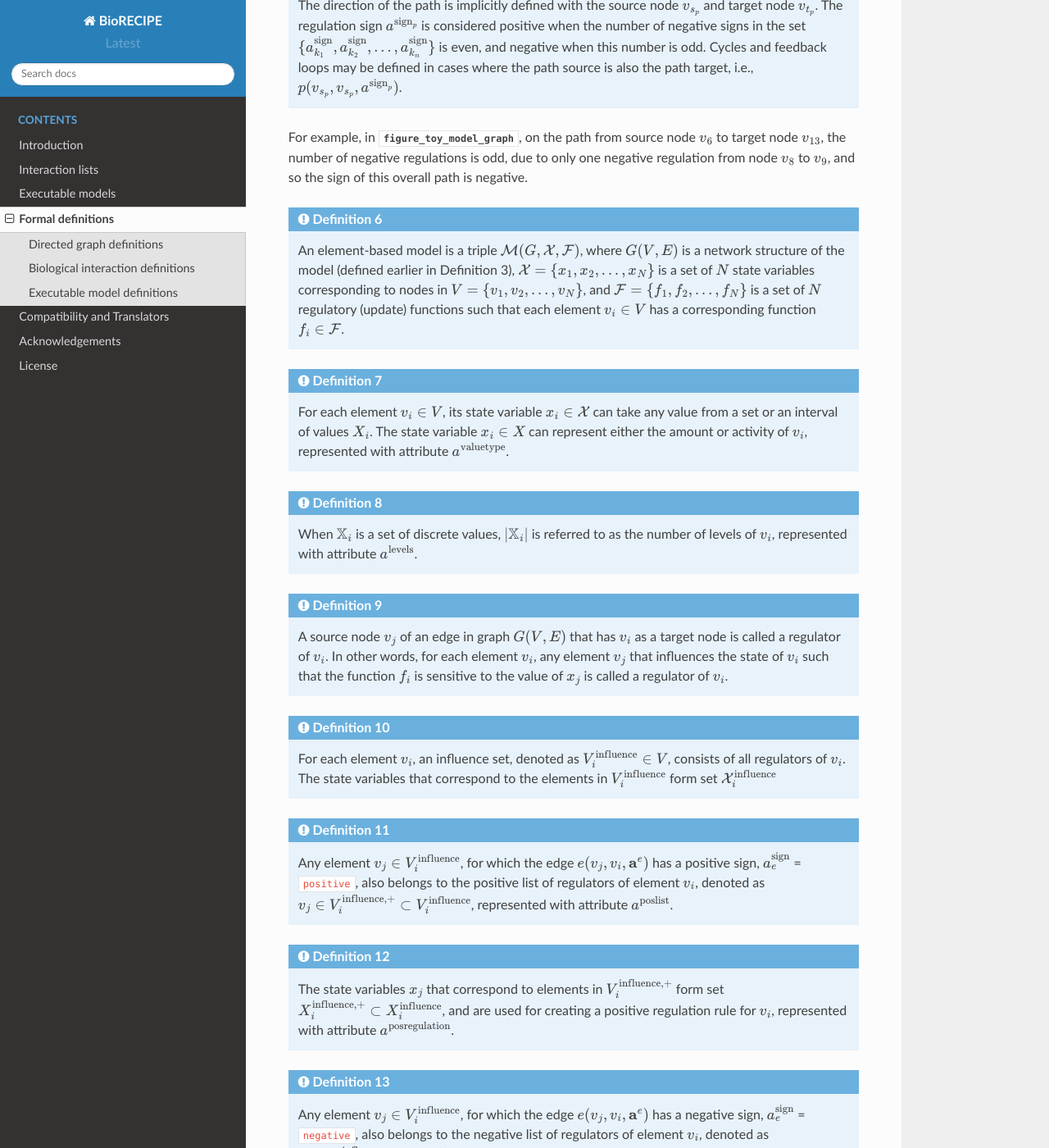
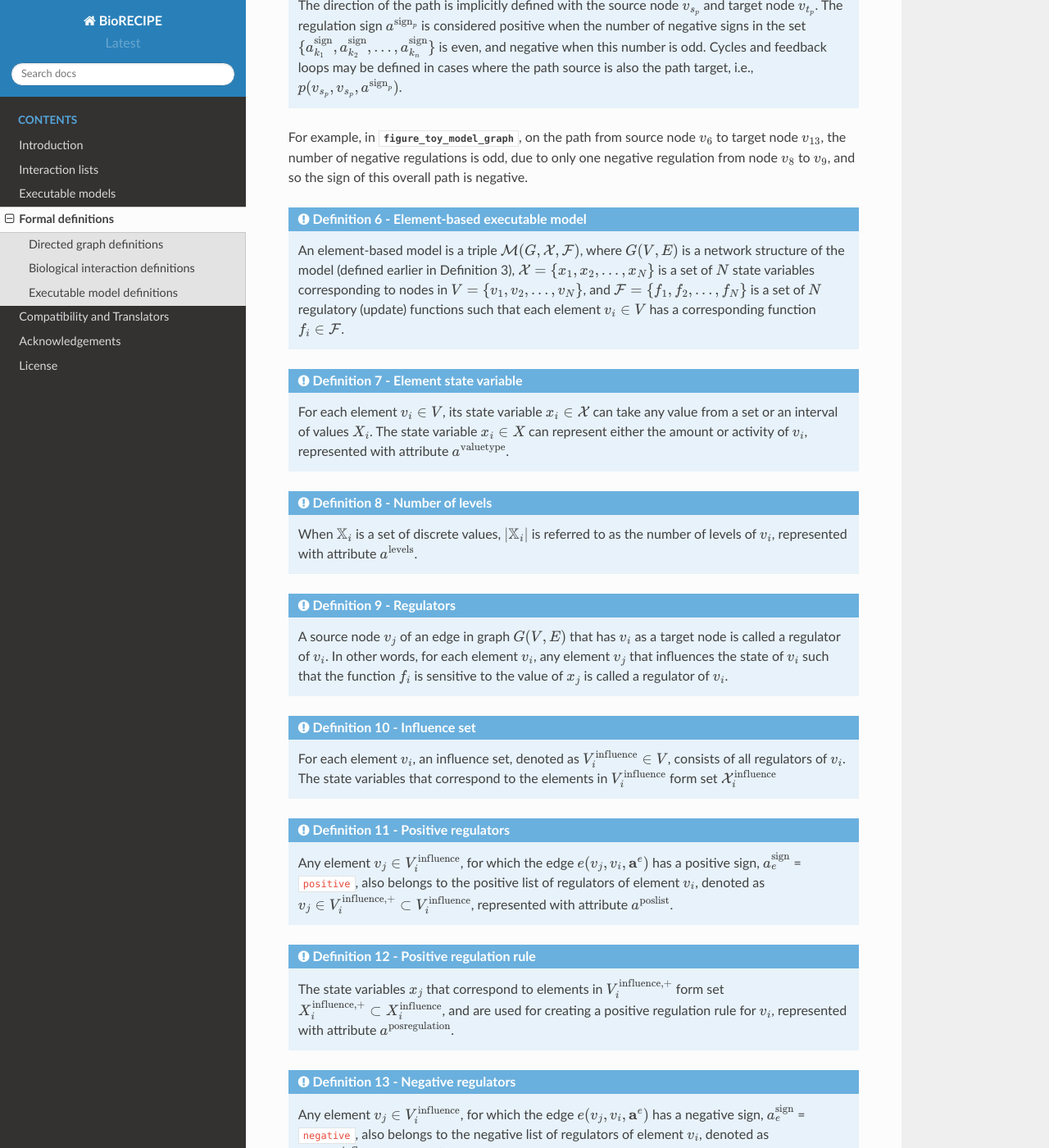
Before and after one commit to pitt-miskov-zivanov-lab/BioRECIPE, a Sphinx documentation site: the page built from docs/definitions.rst, in a window 1280 px wide and 1400 px high, scrolled down 3073 px. Shown: the whole window at 82% size. Built offline with Sphinx 7.4.7 and the Read the Docs theme 2.0.0, drawn with Linux system fonts in a browser that asks for light colours; some of the changed text lies outside the part shown.

Commit message:
Update definitions.rst

```diff
--- a/docs/definitions.rst
+++ b/docs/definitions.rst
@@ -24,7 +24,7 @@ Biological interaction definitions
 
 In the following, we provide formal definitions of the components of a biological interaction, and the attributes of these components. We also include additional details about attributes and examples of their values.
 
-.. admonition:: Definition 1
+.. admonition:: Definition 1 - Element (node)
 
  An element(node), :math:`v=v(\mathbf{a}^v)`, is defined by its name, type, and unique identifier (ID) and these attributes are written as a vector :math:`\mathbf{a}^v=(a^{\mathrm{name}},a^{\mathrm{type}},a^{\mathrm{ID}})`.
 
@@ -51,59 +51,59 @@ Executable model definitions
 
 In element-based modeling of biological systems, an element represents a biomolecular species (and in some cases even a biological process) and all reactions that lead to changes in a single species are lumped together within the corresponding element’s update rule. A hybrid element-based model can be more formally defined as follows.
 
-.. admonition:: Definition 3
+.. admonition:: Definition 3 - Executable model structure (static)
 
  The static structure of a model can be defined as a directed graph :math:`G(V,E)`, where :math:`V=\{v_1,v_2,...,v_N\}` is a set of nodes, and each node :math:`v_i=v(\mathbf{a}_i^v) (i=1,...,N)` is one model element, while :math:`E=\{e_1,e_2,...,e_M\}` is a set of directed edges, and an edge :math:`e_j=e(v_{s_j},v_{t_j},\mathbf{a}_j^e), (v_{s_j},v_{t_j}\in V,j=1,...,M)` indicates a directed interaction between elements :math:`v_{s_j}` and :math:`v_{t_j}`, in which source node :math:`v_{s_j}` influences target node :math:`v_{t_j}`. Vectors :math:`\mathbf{a}_i^v` and :math:`\mathbf{a}_j^e` are formed following the definitions of node and edge attribute vectors.
 
-.. admonition:: Definition 4
+.. admonition:: Definition 4 - Input node
 
  An input node is a node that is not a target node of any edge in the model, and an output node is a node that is not a source node of any edge in the model.
 
 We also refer to input and output nodes as “hanging” from the rest of the model, and they are often important for modeling outcomes: input nodes are used as pathway catalysts, and output nodes can represent model outcomes.
 
-.. admonition:: Definition 5
+.. admonition:: Definition 5 - Path
 
  We define a path in a model as :math:`n>1` connected edges: :math:`p(v_{s_p},v_{t_p},a^{\mathrm{sign}_p})=(e(v_{k_1}=v_{s_p},v_{k_2},\mathbf{a}_{k_1}^e),e(v_{k_2},v_{k_3},\mathbf{a}_{k_2}^e),...,e(v_{k_n},v_{k_{n+1}}=v_{t_p},\mathbf{a}_{k_n}^e))`. The direction of the path is implicitly defined with the source node :math:`v_{s_p}` and target node :math:`v_{t_p}`. The regulation sign :math:`a^{\mathrm{sign}_p}` is considered positive when the number of negative signs in the set :math:`\{a_{k_1}^{\mathrm{sign}},a_{k_2}^{\mathrm{sign}},...,a_{k_n}^{\mathrm{sign}}\}` is even, and negative when this number is odd. Cycles and feedback loops may be defined in cases where the path source is also the path target, i.e., :math:`p(v_{s_p},v_{s_p},a^{\mathrm{sign}_p})`.
 
 For example, in :numref:`figure_toy_model_graph`, on the path from source node :math:`v_6` to target node :math:`v_{13}`, the number of negative regulations is odd, due to only one negative regulation from node :math:`v_8` to :math:`v_9`, and so the sign of this overall path is negative.
 
-.. admonition:: Definition 6
+.. admonition:: Definition 6 - Element-based executable model
 
  An element-based model is a triple :math:`\mathcal{M}(G,\mathcal{X},\mathcal{F})`, where :math:`G(V,E)` is a network structure of the model (defined earlier in Definition 3), :math:`\mathcal{X}=\{x_1,x_2,...,x_N\}` is a set of :math:`N` state variables corresponding to nodes in :math:`V=\{v_1,v_2,...,v_N\}`, and :math:`\mathcal{F}=\{f_1,f_2,...,f_N\}` is a set of :math:`N` regulatory (update) functions such that each element :math:`v_i \in V` has a corresponding function :math:`f_i \in \mathcal{F}`.
 
-.. admonition:: Definition 7
+.. admonition:: Definition 7 - Element state variable
 
  For each element :math:`v_i \in V`, its state variable :math:`x_i \in \mathcal{X}` can take any value from a set or an interval of values :math:`X_i`. The state variable :math:`x_i \in X` can represent either the amount or activity of :math:`v_i`, represented with attribute :math:`a^{\mathrm{valuetype}}`.
 
-.. admonition:: Definition 8
+.. admonition:: Definition 8 - Number of levels
 
  When :math:`\mathbb{X}_i` is a set of discrete values, :math:`|\mathbb{X}_i|` is referred to as the number of levels of :math:`v_i`, represented with attribute :math:`a^{\mathrm{levels}}`.
 
-.. admonition:: Definition 9
+.. admonition:: Definition 9 - Regulators
 
  A source node :math:`v_j` of an edge in graph :math:`G(V,E)` that has :math:`v_i` as a target node is called a regulator of :math:`v_i`. In other words, for each element :math:`v_i`, any element :math:`v_j` that influences the state of :math:`v_i` such that the function :math:`f_i` is sensitive to the value of :math:`x_j` is called a regulator of :math:`v_i`.
 
-.. admonition:: Definition 10
+.. admonition:: Definition 10 - Influence set
 
  For each element :math:`v_i`, an influence set, denoted as :math:`V_i^{\mathrm{influence}} \in V`, consists of all regulators of :math:`v_i`. The state variables that correspond to the elements in :math:`V_i^{\mathrm{influence}}` form set :math:`\mathcal{X}_i^{\mathrm{influence}}`
 
-.. admonition:: Definition 11
+.. admonition:: Definition 11 - Positive regulators
 
  Any element :math:`v_j \in V_i^{\mathrm{influence}}`, for which the edge :math:`e(v_j,v_i,\mathbf{a}^e)` has a positive sign, :math:`a_e^{\mathrm{sign}}` = ``positive``, also belongs to the positive list of regulators of element :math:`v_i`, denoted as :math:`v_j \in V_i^{\mathrm{influence},+} \subset V_i^{\mathrm{influence}}`, represented with attribute :math:`a^{\mathrm{poslist}}`.
 
-.. admonition:: Definition 12
+.. admonition:: Definition 12 - Positive regulation rule
 
  The state variables :math:`x_j` that correspond to elements in :math:`V_i^{\mathrm{influence},+}` form set :math:`X_i^{\mathrm{influence},+} \subset X_i^{\mathrm{influence}}`, and are used for creating a positive regulation rule for :math:`v_i`, represented with attribute :math:`a^{\mathrm{posregulation}}`.
 
-.. admonition:: Definition 13
+.. admonition:: Definition 13 - Negative regulators
 
  Any element :math:`v_j \in V_i^{\mathrm{influence}}`, for which the edge :math:`e(v_j,v_i,\mathbf{a}^e)` has a negative sign, :math:`a_e^{\mathrm{sign}}` = ``negative``, also belongs to the negative list of regulators of element :math:`v_i`, denoted as :math:`v_j \in V_i^{\mathrm{influence},-} \subset V_i^{\mathrm{influence}}`, represented with attribute :math:`a^{\mathrm{neglist}}`.
 
-.. admonition:: Definition 14
+.. admonition:: Definition 14 - Negative regulation rule
 
  The state variables :math:`x_j` that correspond to elements in :math:`V_i^{\mathrm{influence},-}` form set :math:`X_i^{\mathrm{influence},-} \subset X_i^{\mathrm{influence}}`, and are used for creating a negative regulation rule for :math:`v_i`, represented with attribute :math:`a^{\mathrm{negregulation}}`.
 
-.. admonition:: Definition 15
+.. admonition:: Definition 15 -
 
  An array of :math:`k` state values :math:`X_i^{t_0},X_i^{t_1},X_i^{t_2},...,X_i^{t_{k-1}}` that are assigned to :math:`v_i` at :math:`\{t_0,t_1,t_2,...,t_{k-1}\}` time steps during simulation, where :math:`t_0` is the initial time step, and :math:`t_0<t_1<t_2<...<t_{k-1}`, is called state list and is represented with attribute :math:`a^{\mathrm{statelist}}`.
 
```
Also changed, not shown: other parts of docs/definitions.rst (+1 -1 lines).
